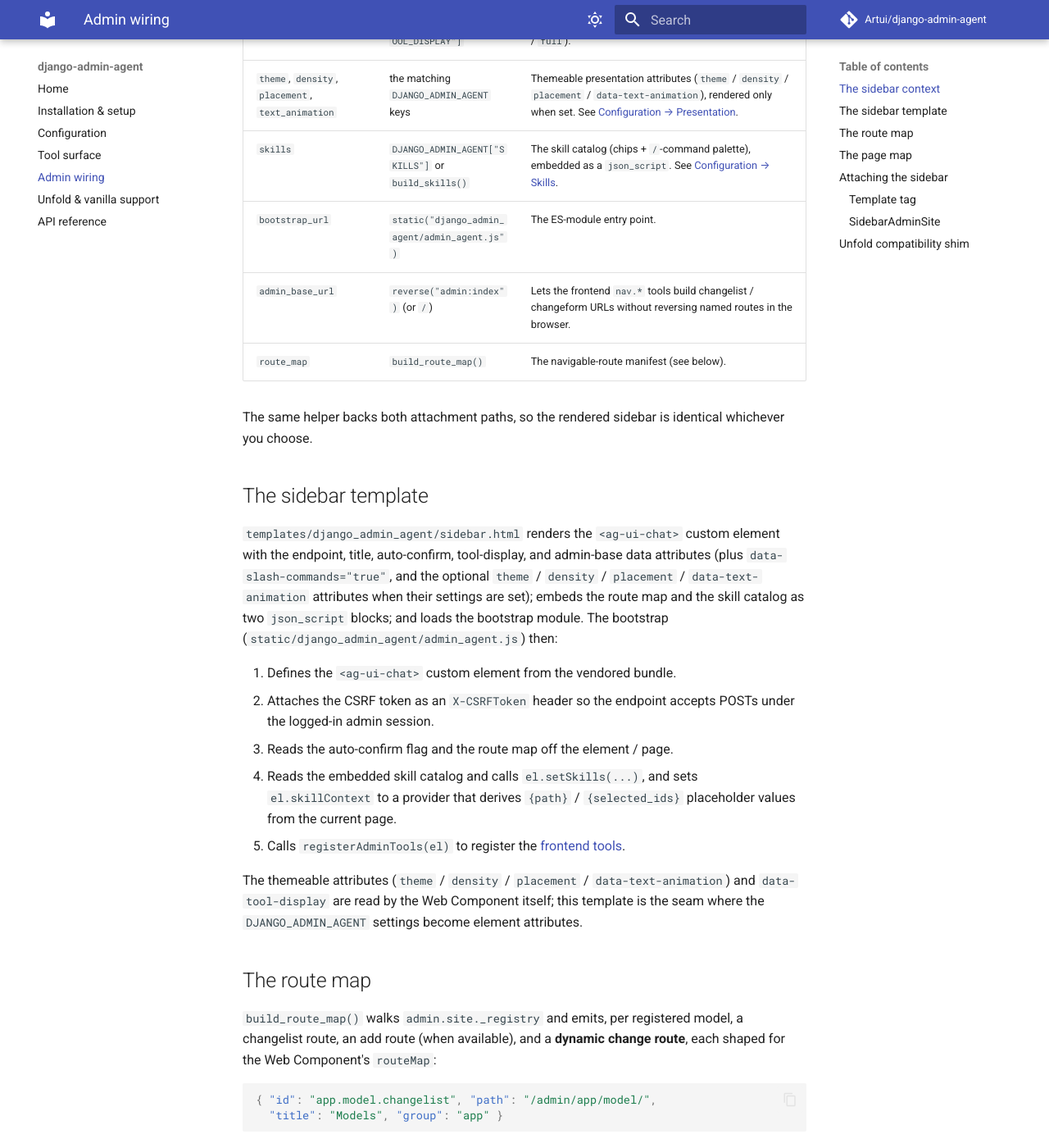
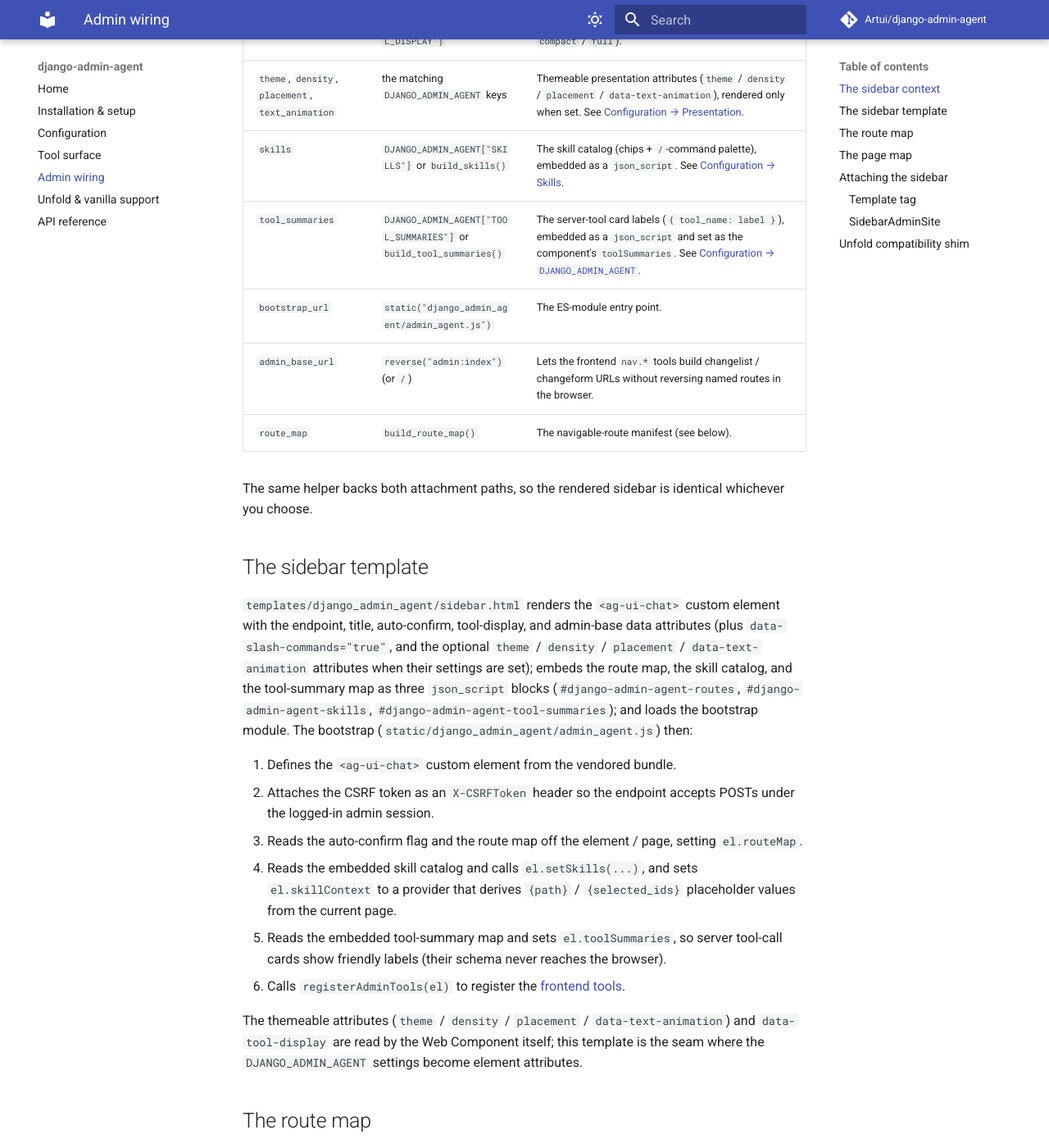
Before and after one commit to Artui/django-admin-agent, an MkDocs documentation site: the page built from docs/admin-wiring.md, in a window 1280 px wide and 1400 px high, scrolled down 600 px. Shown: the whole window at 82% size. Built offline with MkDocs 1.6.1 and Material for MkDocs 9.7.7, drawn with Linux system fonts in a browser that asks for light colours; comment, search, counter and statistics services are not loaded.

Commit message:
docs: sync admin-wiring + reference with the toolSummaries wiring
Validated docs/ + README against the 0.2.x code; the only divergences were
around the new server-tool card labels:
- admin-wiring.md: add the `tool_summaries` sidebar-context row, correct
  "two json_script blocks" -> three (routes / skills / tool-summaries, with
  ids), and add the bootstrap step that sets `el.toolSummaries`.
- reference.md: document `build_tool_summaries` alongside `build_skills`.

Everything else (settings, server + client tools, skills, route map, mounting,
versions, Unfold) already matched the source. mkdocs build --strict passes.

Co-Authored-By: Claude Opus 4.8 (1M context) <noreply@anthropic.com>

```diff
--- a/docs/admin-wiring.md
+++ b/docs/admin-wiring.md
@@ -16,6 +16,7 @@ navigate, and the two attachment paths.
 | `tool_display` | `DJANGO_ADMIN_AGENT["TOOL_DISPLAY"]` | The `data-tool-display` attribute (`minimal` / `compact` / `full`). |
 | `theme`, `density`, `placement`, `text_animation` | the matching `DJANGO_ADMIN_AGENT` keys | Themeable presentation attributes (`theme` / `density` / `placement` / `data-text-animation`), rendered only when set. See [Configuration → Presentation](configuration.md#presentation). |
 | `skills` | `DJANGO_ADMIN_AGENT["SKILLS"]` or `build_skills()` | The skill catalog (chips + `/`-command palette), embedded as a `json_script`. See [Configuration → Skills](configuration.md#skills). |
+| `tool_summaries` | `DJANGO_ADMIN_AGENT["TOOL_SUMMARIES"]` or `build_tool_summaries()` | The server-tool card labels (`{ tool_name: label }`), embedded as a `json_script` and set as the component's `toolSummaries`. See [Configuration → `DJANGO_ADMIN_AGENT`](configuration.md). |
 | `bootstrap_url` | `static("django_admin_agent/admin_agent.js")` | The ES-module entry point. |
 | `admin_base_url` | `reverse("admin:index")` (or `/`) | Lets the frontend `nav.*` tools build changelist / changeform URLs without reversing named routes in the browser. |
 | `route_map` | `build_route_map()` | The navigable-route manifest (see below). |
@@ -29,18 +30,23 @@ identical whichever you choose.
 element with the endpoint, title, auto-confirm, tool-display, and admin-base
 data attributes (plus `data-slash-commands="true"`, and the optional `theme` /
 `density` / `placement` / `data-text-animation` attributes when their settings
-are set); embeds the route map and the skill catalog as two `json_script`
-blocks; and loads the bootstrap module. The bootstrap
+are set); embeds the route map, the skill catalog, and the tool-summary map as
+three `json_script` blocks (`#django-admin-agent-routes`,
+`#django-admin-agent-skills`, `#django-admin-agent-tool-summaries`); and loads
+the bootstrap module. The bootstrap
 (`static/django_admin_agent/admin_agent.js`) then:
 
 1. Defines the `<ag-ui-chat>` custom element from the vendored bundle.
 2. Attaches the CSRF token as an `X-CSRFToken` header so the endpoint accepts
    POSTs under the logged-in admin session.
-3. Reads the auto-confirm flag and the route map off the element / page.
+3. Reads the auto-confirm flag and the route map off the element / page, setting
+   `el.routeMap`.
 4. Reads the embedded skill catalog and calls `el.setSkills(...)`, and sets
    `el.skillContext` to a provider that derives `{path}` / `{selected_ids}`
    placeholder values from the current page.
-5. Calls `registerAdminTools(el)` to register the
+5. Reads the embedded tool-summary map and sets `el.toolSummaries`, so server
+   tool-call cards show friendly labels (their schema never reaches the browser).
+6. Calls `registerAdminTools(el)` to register the
    [frontend tools](tools.md#frontend-tools).
 
 The themeable attributes (`theme` / `density` / `placement` /
```
Also changed, not shown: docs/reference.md (+2 -0 lines).
